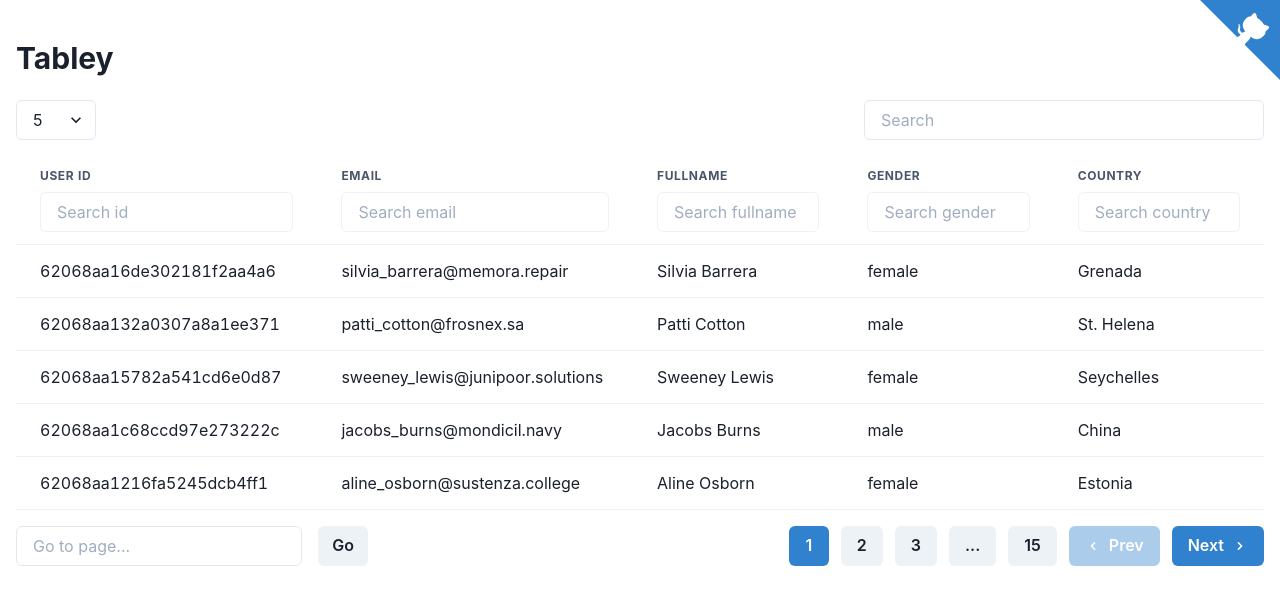
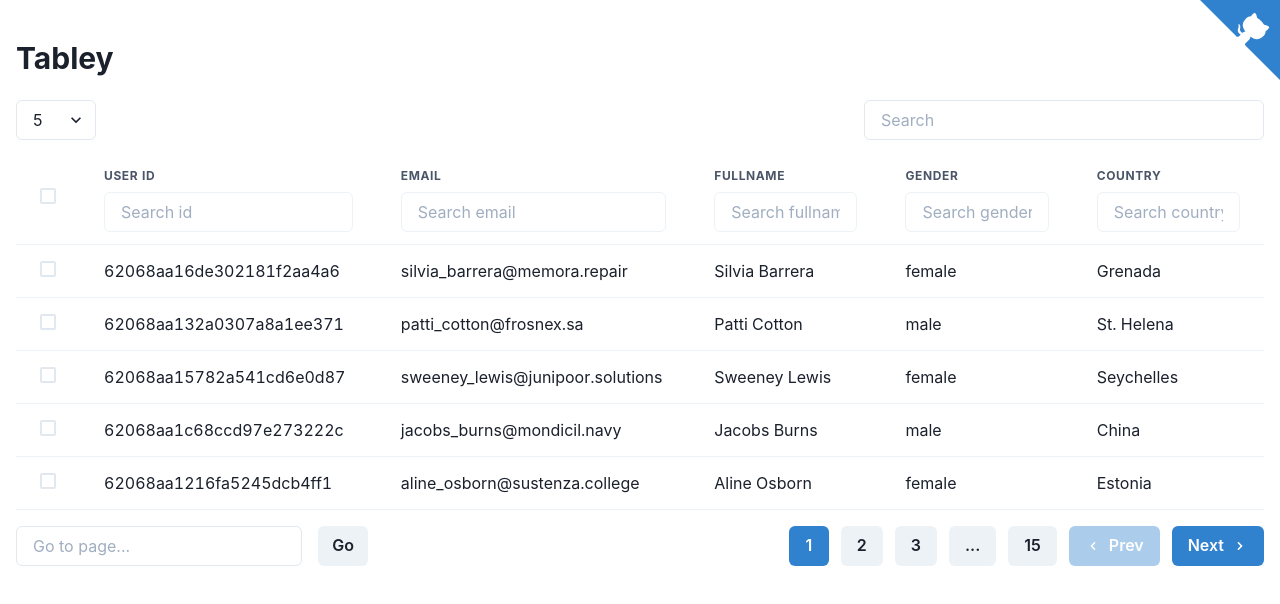
Before and after one commit to alfianandinugraha/next-tabley, a Next.js app: page / in a window 1280 px wide. Shown: the top 604 px of the page. Built offline with nearby package versions, Linux system fonts and the light colour scheme.

Commit message:
feat(components/data-table): create select row feature

```diff
--- a/components/data-table.tsx
+++ b/components/data-table.tsx
@@ -1,6 +1,6 @@
 /* eslint-disable react/jsx-key */
-import { Box, Text } from "@chakra-ui/layout";
-import { Select, HStack, Button } from "@chakra-ui/react";
+import { Box } from "@chakra-ui/layout";
+import { Select, HStack, Button, Checkbox } from "@chakra-ui/react";
 import { Table, Tbody, Td, Th, Thead, Tr } from "@chakra-ui/table";
 import React from "react";
 import {
@@ -14,6 +14,7 @@ import {
   useFilters,
   useGlobalFilter,
   usePagination,
+  useRowSelect,
   useSortBy,
   useTable,
 } from "react-table";
@@ -54,7 +55,33 @@ function DataTable<T extends object>(props: DataTableProps<T>) {
     useFilters,
     useGlobalFilter,
     useSortBy,
-    usePagination
+    usePagination,
+    useRowSelect,
+    (hooks) => {
+      hooks.visibleColumns.push((columns) => [
+        {
+          id: "selection",
+          Header: ({ getToggleAllPageRowsSelectedProps }) => {
+            const { checked, ...props } = getToggleAllPageRowsSelectedProps();
+            return (
+              <Box>
+                <Checkbox {...props} isChecked={checked} />
+              </Box>
+            );
+          },
+          Cell: ({ row }: any) => {
+            const { checked, ...props } = row.getToggleRowSelectedProps();
+            return (
+              <Box>
+                <Checkbox {...props} isChecked={checked} />
+              </Box>
+            );
+          },
+          disableFilters: true,
+        },
+        ...columns,
+      ]);
+    }
   );
 
   return (
@@ -88,7 +115,7 @@ function DataTable<T extends object>(props: DataTableProps<T>) {
                     <Th {...column.getHeaderProps()}>
                       <Box mb="2" {...column.getSortByToggleProps()}>
                         <HStack display="flex" alignItems="center" spacing="2">
-                          <Text>{column.render("Header")}</Text>
+                          <Box>{column.render("Header")}</Box>
                           {column.isSorted ? (
                             <>
                               {column.isSortedDesc ? (
@@ -100,12 +127,14 @@ function DataTable<T extends object>(props: DataTableProps<T>) {
                           ) : null}
                         </HStack>
                       </Box>
+                      {column.canFilter ? (
                         <TextField
                           onChangeDebounce={(value) =>
                             setFilter(column.id, value)
                           }
                           placeholder={`Search ${column.id.toLocaleLowerCase()}`}
                         />
+                      ) : null}
                     </Th>
                   );
                 })}
@@ -120,8 +149,12 @@ function DataTable<T extends object>(props: DataTableProps<T>) {
               <Tr {...row.getRowProps()}>
                 {row.cells.map((cell) => {
                   return (
-                    <Td {...cell.getCellProps()} minW="160px">
-                      {cell.value}
+                    <Td
+                      {...cell.getCellProps()}
+                      minW={cell.column.id === "selection" ? "0" : "160px"}
+                      className={cell.column.id}
+                    >
+                      {cell.render("Cell")}
                     </Td>
                   );
                 })}
```
Lines whose indentation alone changed are shown as unchanged.
